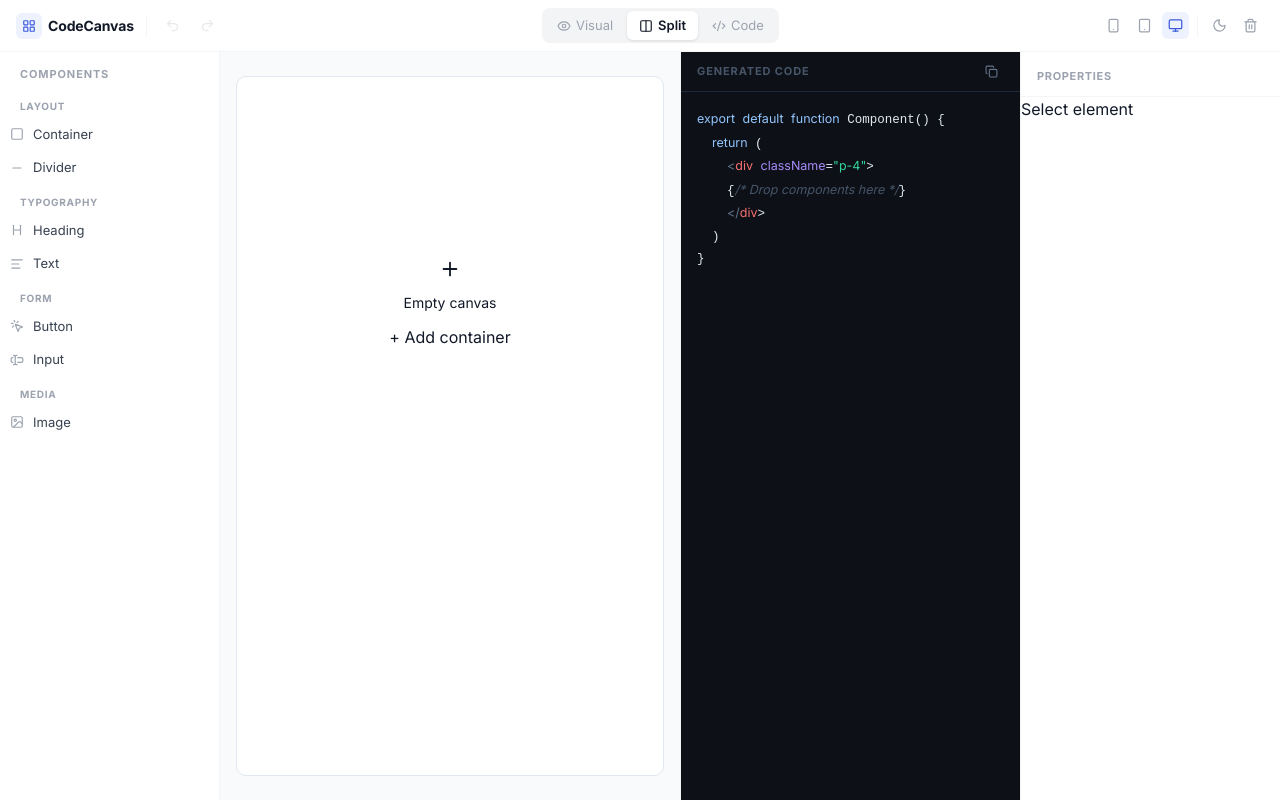
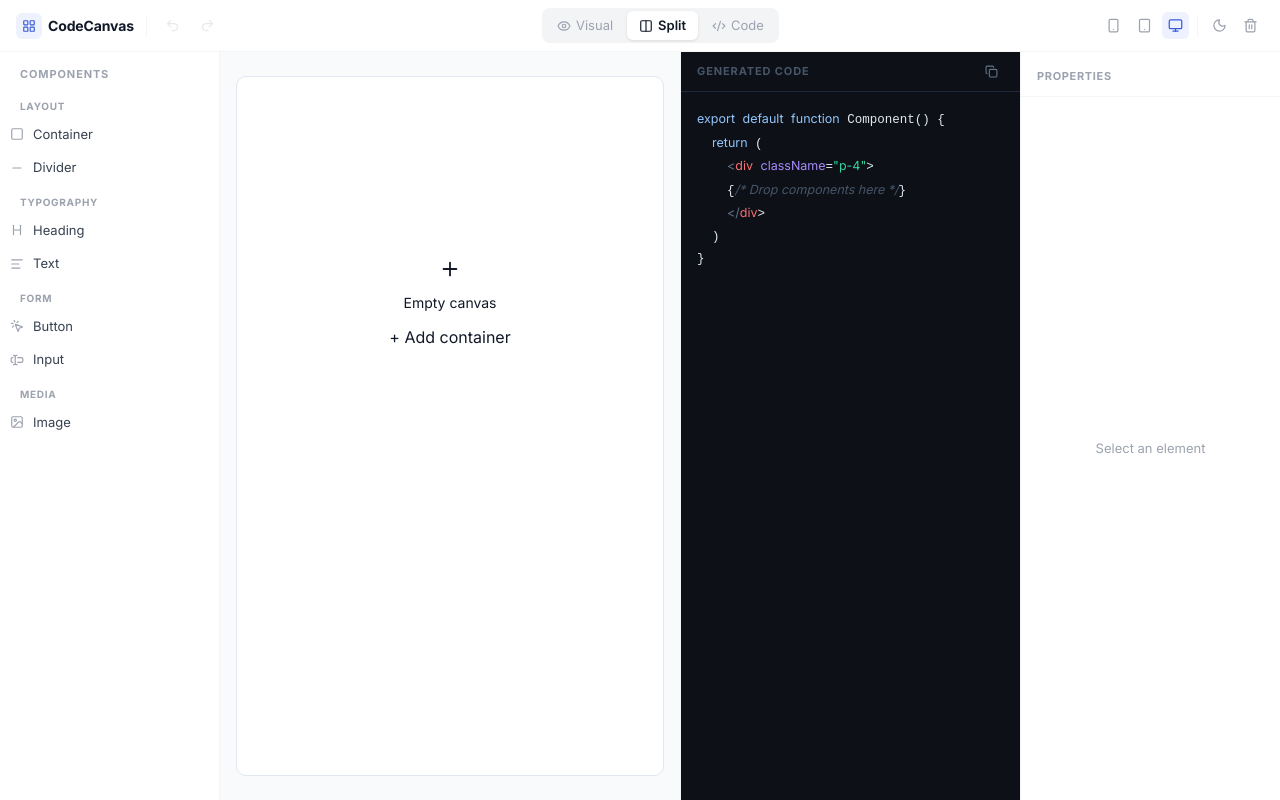
Before and after one commit to Dyukta/CodeCanvas, a React (Vite) app: page /CodeCanvas/builder in a window 1280 px wide. Built offline with nearby package versions, Linux system fonts and the light colour scheme.

Commit message:
property panel update

```diff
--- a/src/components/panels/PropertyPanel.tsx
+++ b/src/components/panels/PropertyPanel.tsx
@@ -1,6 +1,9 @@
 import { useMemo } from 'react'
 import { useBuilderStore } from '../../store/useBuilderStore'
 
+interface Props {
+  dark: boolean
+}
 
 type GroupMap = Record<string, string[]>
 
@@ -28,20 +31,32 @@ const ADDITIVE_GROUPS: GroupMap = {
 
 const ALL_GROUPS: GroupMap = { ...EXCLUSIVE_GROUPS, ...ADDITIVE_GROUPS }
 
-export default function PropertyPanel() {
+export default function PropertyPanel({ dark }: Props) {
   const el = useBuilderStore(s => s.getSelected())
   const update = useBuilderStore(s => s.updateElement)
   const remove = useBuilderStore(s => s.removeElement)
 
-  if (!el) return <div>Select element</div>
+  if (!el) {
+    return (
+      <div style={{
+        display: 'flex',
+        alignItems: 'center',
+        justifyContent: 'center',
+        height: '100%',
+        fontSize: 13,
+        color: dark ? '#64748B' : '#9CA3AF'
+      }}>
+        Select an element
+      </div>
+    )
+  }
 
   const classList = useMemo<string[]>(
     () => (el.props.className ?? '').split(' ').filter(Boolean),
     [el.props.className]
   )
 
-  const hasClass = (cls: string): boolean =>
-    classList.includes(cls)
+  const hasClass = (cls: string) => classList.includes(cls)
 
   const toggleClass = (cls: string, group: string) => {
     const isExclusive = group in EXCLUSIVE_GROUPS
@@ -61,20 +76,107 @@ export default function PropertyPanel() {
     update(el.id, { className: next.join(' ') })
   }
 
+  const setProp = (key: string, value: string) => {
+    update(el.id, { [key]: value })
+  }
+
+  const textMut = dark ? '#64748B' : '#9CA3AF'
+  const textPri = dark ? '#F1F5F9' : '#111827'
+  const inputBg = dark ? '#1E293B' : '#F9FAFB'
+  const border  = dark ? '#334155' : '#E5E7EB'
+
+  const inputStyle: React.CSSProperties = {
+    width: '100%',
+    padding: '7px 10px',
+    fontSize: 13,
+    background: inputBg,
+    border: `1px solid ${border}`,
+    borderRadius: 6,
+    color: textPri,
+    outline: 'none',
+    fontFamily: 'Inter, sans-serif',
+  }
 
   return (
-    <div>
-      {Object.entries(ALL_GROUPS).map(([label, chips]) => (
-        <div key={label}>
-          {chips.map((chip: string) => (
-            <button key={chip} onClick={() => toggleClass(chip, label)}>
-              {chip}
-            </button>
-          ))}
+    <div style={{ padding: 16, display: 'flex', flexDirection: 'column', gap: 14 }}>
+
+      <span style={{
+        fontSize: 11,
+        fontWeight: 600,
+        color: textPri
+      }}>
+        {el.type}
+      </span>
+
+      {['heading','text','button'].includes(el.type) && (
+        <div>
+          <input
+            value={el.props.text ?? ''}
+            onChange={e => setProp('text', e.target.value)}
+            style={inputStyle}
+          />
         </div>
-      ))}
+      )}
 
-      <button onClick={() => remove(el.id)}>Delete</button>
+      <div>
+        <textarea
+          value={el.props.className ?? ''}
+          onChange={e => setProp('className', e.target.value)}
+          rows={3}
+          style={inputStyle}
+        />
+      </div>
+
+      {Object.entries(ALL_GROUPS).map(([label, chips]) => {
+        const exclusive = label in EXCLUSIVE_GROUPS
+
+        return (
+          <div key={label}>
+            <div style={{ fontSize: 11, color: textMut, marginBottom: 4 }}>
+              {label} ({exclusive ? 'single' : 'multi'})
+            </div>
+
+            <div style={{ display: 'flex', flexWrap: 'wrap', gap: 5 }}>
+              {chips.map((chip: string) => {
+                const active = hasClass(chip)
+
+                return (
+                  <button
+                    key={chip}
+                    onClick={() => toggleClass(chip, label)}
+                    style={{
+                      padding: '3px 8px',
+                      fontSize: 11,
+                      borderRadius: 5,
+                      border: `1px solid ${active ? '#3B5BDB' : border}`,
+                      background: active ? '#EEF2FF' : inputBg,
+                      color: active ? '#3B5BDB' : textMut,
+                      fontWeight: active ? 600 : 400,
+                      cursor: 'pointer',
+                    }}
+                  >
+                    {chip}
+                  </button>
+                )
+              })}
+            </div>
+          </div>
+        )
+      })}
+
+      <button
+        onClick={() => remove(el.id)}
+        style={{
+          color: '#EF4444',
+          background: 'none',
+          border: 'none',
+          cursor: 'pointer',
+          fontSize: 13,
+          textAlign: 'left'
+        }}
+      >
+        Delete Element
+      </button>
     </div>
   )
 }
```
